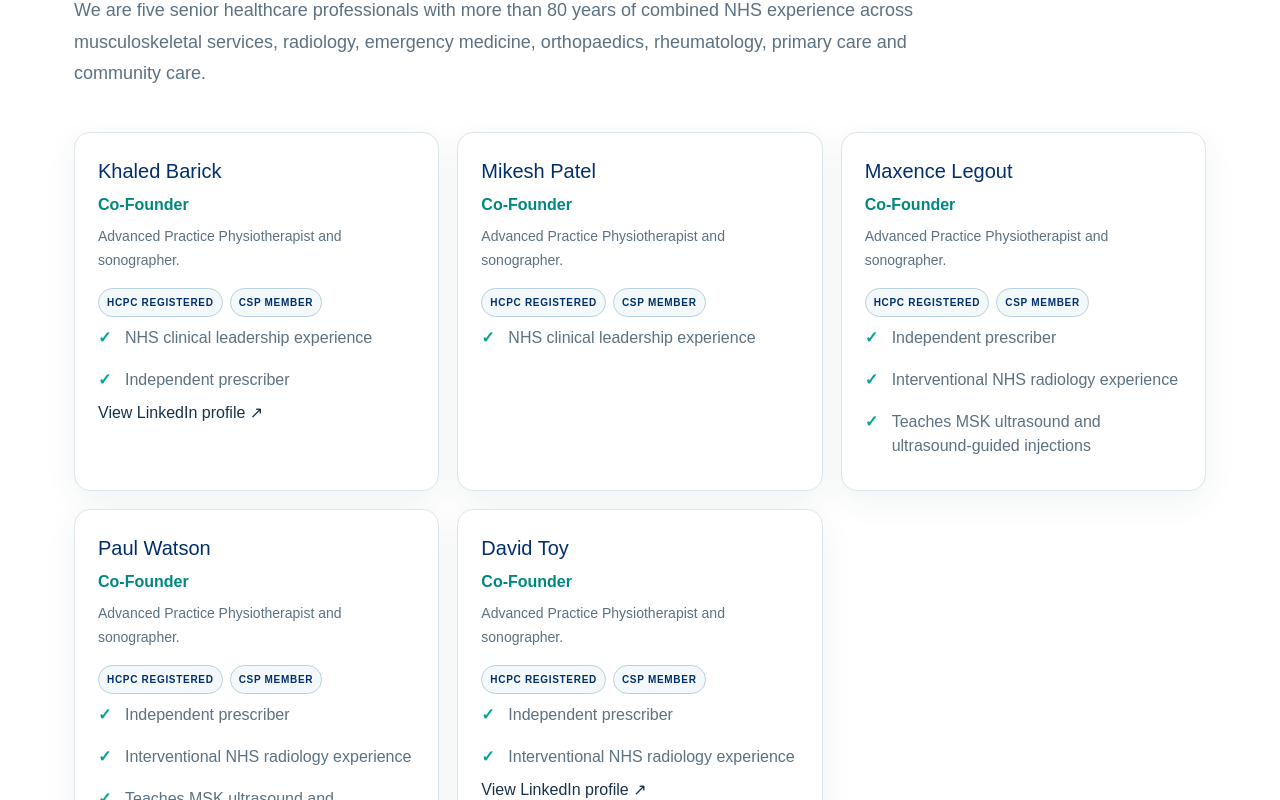
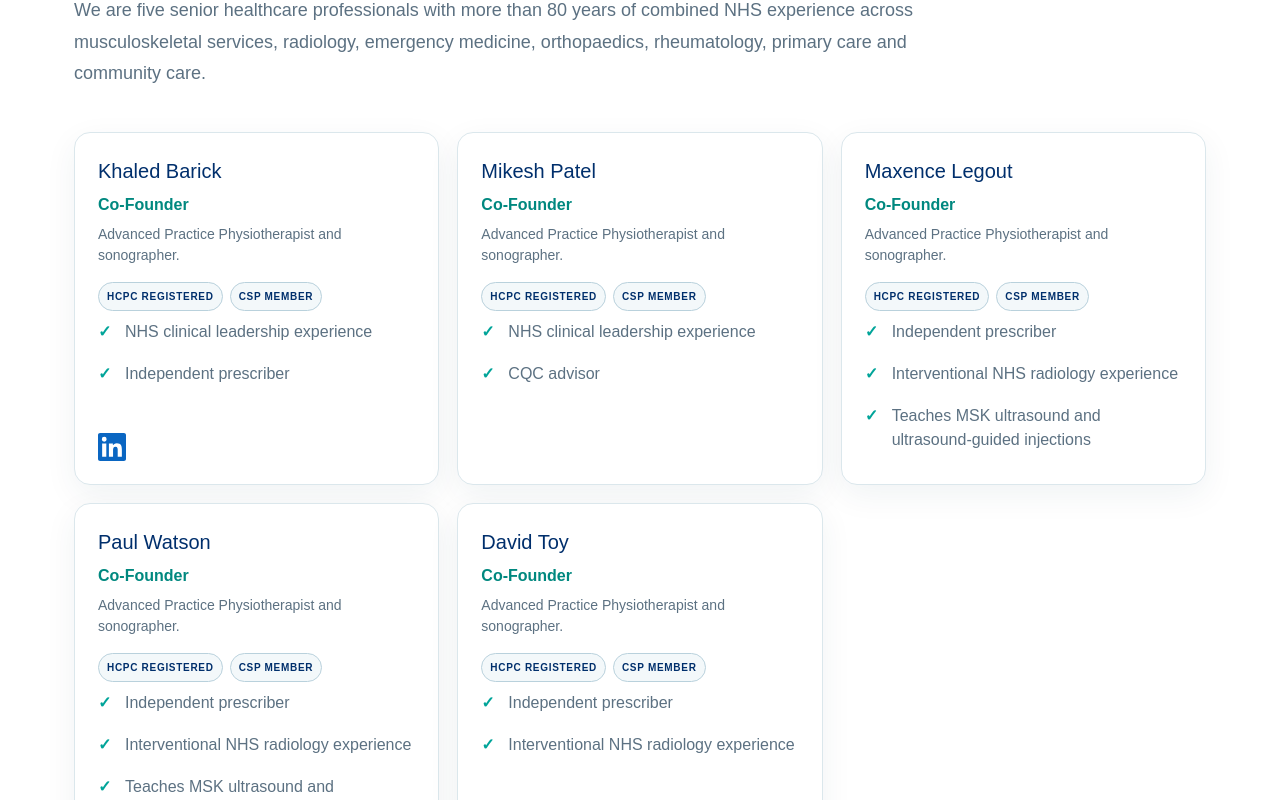
Before and after one commit to insightmsk/insight-health-partners, a Next.js app: page / in a window 1280 px wide. Shown: the part 1100-1900 px from the top of the page. Built offline with nearby package versions, Linux system fonts and the light colour scheme.

Commit message:
Add CQC advisor highlight and LinkedIn icons

```diff
--- a/app/page.js
+++ b/app/page.js
@@ -17,14 +17,14 @@ const team=[
 
 
 const profileLinks={"Paul Watson":"https://www.linkedin.com/in/paul-watson-b2840910b","Khaled Barick":"https://www.linkedin.com/in/khaled-barick-952506244","David Toy":"https://www.linkedin.com/in/david-toy-4ab71454"};
-const highlights={"Khaled Barick":["NHS clinical leadership experience","Independent prescriber"],"Mikesh Patel":["NHS clinical leadership experience"],"Maxence Legout":["Independent prescriber","Interventional NHS radiology experience","Teaches MSK ultrasound and ultrasound-guided injections"],"Paul Watson":["Independent prescriber","Interventional NHS radiology experience","Teaches MSK ultrasound and ultrasound-guided injections"],"David Toy":["Independent prescriber","Interventional NHS radiology experience"]};
+const highlights={"Khaled Barick":["NHS clinical leadership experience","Independent prescriber"],"Mikesh Patel":["NHS clinical leadership experience","CQC advisor"],"Maxence Legout":["Independent prescriber","Interventional NHS radiology experience","Teaches MSK ultrasound and ultrasound-guided injections"],"Paul Watson":["Independent prescriber","Interventional NHS radiology experience","Teaches MSK ultrasound and ultrasound-guided injections"],"David Toy":["Independent prescriber","Interventional NHS radiology experience"]};
 
 export default function Home(){return <><Header/><main>
   <section className="hero" id="home"><div className="shell hero-grid"><div><h1>Partnering with the NHS to deliver outstanding MSK ultrasound and guided injection services.</h1><p>Insight Health Partners supports NHS Trusts, Integrated Care Boards, GP Federations, Primary Care Networks and Community Diagnostic Centres with focused musculoskeletal diagnostic ultrasound and ultrasound-guided injection capacity.</p><div className="actions"><Link className="btn light" href="/#our-services">Explore our services</Link><Link className="text-link" href="/#get-in-touch">Start a conversation →</Link></div></div><div className="hero-photos" role="group" aria-label="MSK diagnostic ultrasound and guided injection services"><div className="hero-photo-main"><Image src="/images/ultrasound-diagnostic.jpg" alt="Clinician operating diagnostic ultrasound equipment" fill priority sizes="(max-width: 940px) 100vw, 25vw"/></div><div className="hero-photo-small"><Image src="/images/patient-consultation.jpg" alt="Clinician discussing care with a patient" fill priority sizes="(max-width: 940px) 50vw, 13vw"/></div><div className="hero-photo-small"><Image src="/images/guided-injection.jpg" alt="Clinician preparing medication for a guided injection" fill priority sizes="(max-width: 940px) 50vw, 13vw"/></div><div className="hero-photo-copy"><strong>Better access.<br/>Better pathways.<br/>Better care.</strong></div></div></div></section>
 
 
   <section className="section anchor-section" id="who-we-are"><div className="shell"><div className="section-no">Who we are</div><div className="heading wide"><h2>Healthcare experience that understands the whole pathway.</h2><p>We are five senior healthcare professionals with more than 80 years of combined NHS experience across musculoskeletal services, radiology, emergency medicine, orthopaedics, rheumatology, primary care and community care.</p></div>
-    <div className="team">{team.map(([initials,name,role])=><article className="person reveal" key={name}><div className="person-copy"><h3>{name}</h3><p>{role}</p><span>Advanced Practice Physiotherapist and sonographer.</span><div className="professional-status"><span>HCPC registered</span><span>CSP member</span></div>{highlights[name]&&<ul className="check">{highlights[name].map(item=><li key={item}>{item}</li>)}</ul>}{profileLinks[name]&&<a href={profileLinks[name]} target="_blank" rel="noopener noreferrer" aria-label={`${name} on LinkedIn`}>View LinkedIn profile ↗</a>}</div></article>)}</div>
+    <div className="team">{team.map(([initials,name,role])=><article className="person reveal" key={name}><div className="person-copy" style={{display:"flex",flexDirection:"column",height:"100%"}}><h3>{name}</h3><p>{role}</p><span>Advanced Practice Physiotherapist and sonographer.</span><div className="professional-status"><span>HCPC registered</span><span>CSP member</span></div>{highlights[name]&&<ul className="check">{highlights[name].map(item=><li key={item}>{item}</li>)}</ul>}{profileLinks[name]&&<a href={profileLinks[name]} target="_blank" rel="noopener noreferrer" aria-label={`${name} on LinkedIn`} title="View LinkedIn profile" style={{marginTop:"auto",paddingTop:"24px",display:"inline-flex",alignSelf:"flex-start"}}><svg xmlns="http://www.w3.org/2000/svg" width="28" height="28" viewBox="0 0 24 24" fill="#0A66C2" aria-hidden="true" focusable="false"><path d="M20.447 20.452h-3.554v-5.569c0-1.328-.027-3.037-1.852-3.037-1.853 0-2.136 1.445-2.136 2.939v5.667H9.351V9h3.414v1.561h.049c.476-.9 1.637-1.85 3.37-1.85 3.601 0 4.267 2.37 4.267 5.455v6.286zM5.337 7.433a2.062 2.062 0 1 1 0-4.124 2.062 2.062 0 0 1 0 4.124zM7.119 20.452H3.555V9h3.564v11.452zM22.225 0H1.771C.792 0 0 .774 0 1.729v20.542C0 23.227.792 24 1.771 24h20.451C23.2 24 24 23.227 24 22.271V1.729C24 .774 23.2 0 22.222 0h.003z"/></svg></a>}</div></article>)}</div>
     <div className="story-grid"><div><div className="section-no">Our story</div><h2>Turning frontline understanding into practical action.</h2></div><div className="prose"><p>We built our careers as Advanced Practice Physiotherapists and leaders in the NHS, working across MSK services, radiology and connected pathways. We have seen first-hand how long waits, fragmented pathways, limited resources and avoidable hand-offs affect patients, teams and the wider system.</p><p>Insight Health Partners began with a shared decision to contribute differently: combining the clinical standards of experienced NHS practitioners with the flexibility to add capacity, remove friction and build services around the people who use them.</p><p>Our role is not simply to fill gaps. We work alongside local teams to understand demand, strengthen governance, develop people and create sustainable pathways that leave services more resilient.</p></div></div>
     <div className="mission"><div><span>Our mission</span><h2>To make high-quality diagnostic and community healthcare easier to access, more efficient to deliver and better connected for every patient.</h2></div></div>
     <div className="grid three"><article className="card"><h3>Our goals</h3><ul className="check"><li>Reduce waiting times and improve access</li><li>Simplify inefficient patient pathways</li><li>Increase safe diagnostic and procedural capacity</li><li>Support and develop the NHS workforce</li><li>Deliver measurable, sustainable improvement</li></ul></article><article className="card"><h3>How we deliver</h3><ul className="check"><li>Flexible evening and weekend services</li><li>Efficient appointment scheduling</li><li>Pathway review to reduce unnecessary steps</li><li>Experienced autonomous practitioners</li><li>Clear outcomes, audit and continuous learning</li></ul></article><article className="card accent-card"><h3>Professional assurance</h3><p>Our team includes HCPC-registered professionals, CSP members, qualified sonographers, independent prescribers and clinicians experienced in ultrasound-guided procedures.</p><p><strong>CQC registration is in preparation.</strong></p></article></div>
```
